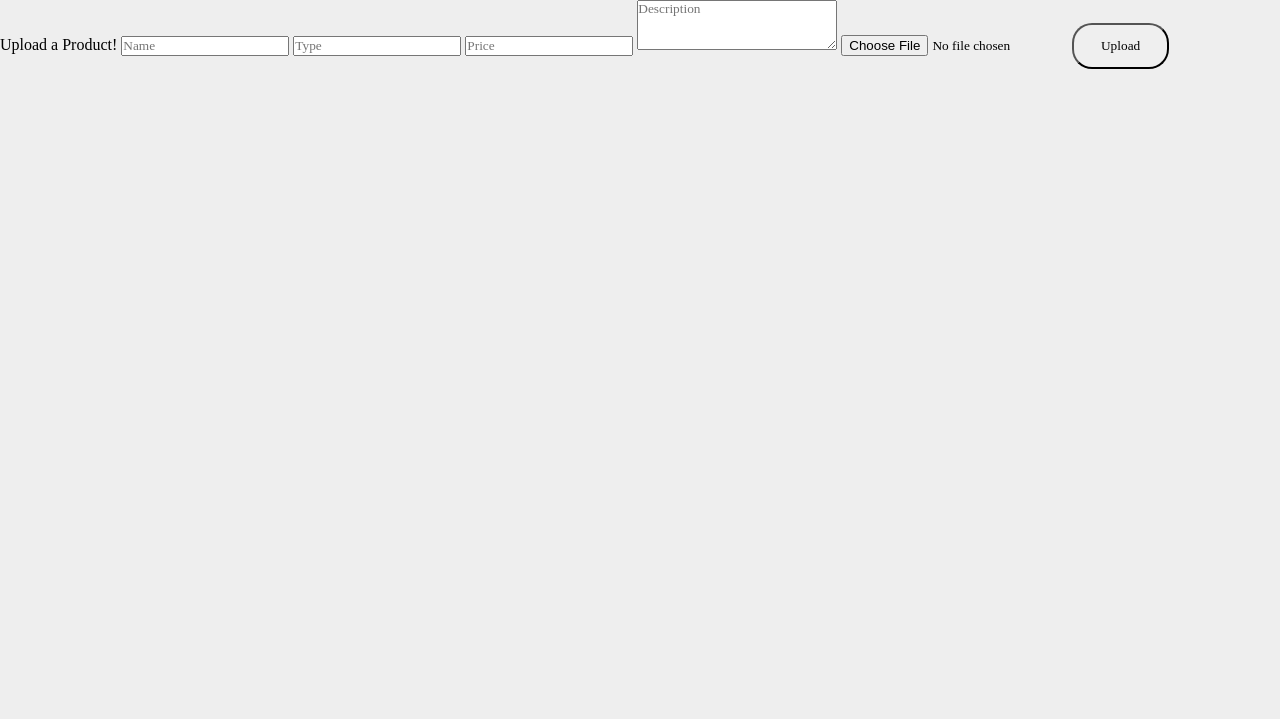
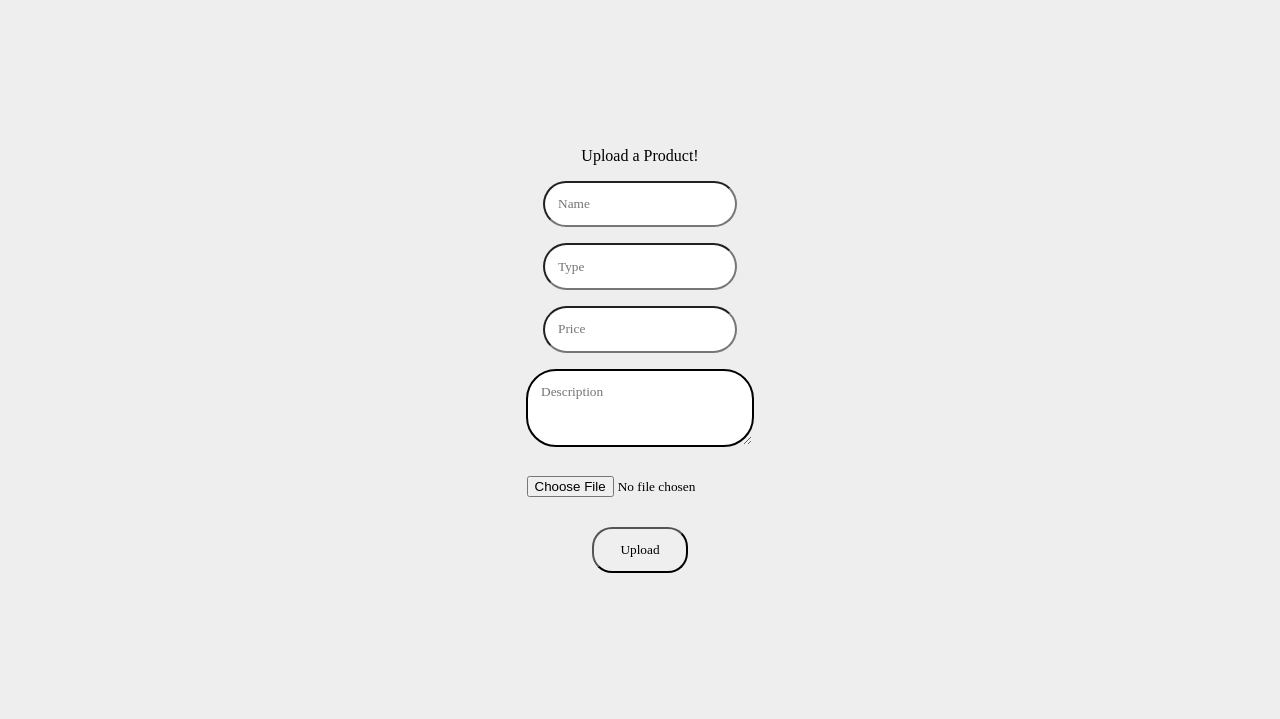
Before and after one commit to rinesaorllani/ROA_Clothing, a PHP site: page /upload.php in a window 1280 px wide. Shown: the top 719 px of the page. Run offline with PHP 8.4, Linux system fonts and the light colour scheme; the visitor is signed in with stand-in values (Sample User, id 1).

Commit message:
Update styleA.css

```diff
--- a/styleA.css
+++ b/styleA.css
@@ -4,6 +4,55 @@
     padding: 0;
     box-sizing: border-box;
     font-family: 'Times New Roman', Times, serif;
+}
+.background{
+    height: 80vh;
+    display: flex;
+    justify-content: center;
+    align-items: center;
+}
+.logoutt:hover{
+    cursor: pointer;
+    color: rgb(138, 40, 40);
+}
+.logoutt:hover::after{
+    content: "";
+    width: 30%;
+    height: 2px;
+    background: rgb(138, 40, 40);
+    position: absolute;
+    bottom: -4px;
+    left: 20px;
+}
+
+.background-uploaddd{
+    display: flex;
+    height: 90vh;
+    align-items: center;
+    justify-content: center;
+}
+
+.upload{
+    display: flex;
+    flex-direction: column;
+    justify-content: center;
+    align-items: center;
+    gap: 1em;
+}
+
+.upload input{
+    border-radius: 30px;
+    padding: 1em;
+}
+
+.upload textarea{
+    border: 2px solid black;
+    border-radius: 30px;
+    padding: 1em;
+}
+
+#uploadstyle:hover{
+    cursor: pointer;
 }
 
 h1{
@@ -100,6 +149,12 @@ body{
     font-weight: 600;
     color: #1a1a1a;
     transition: 0.3s ease;
+}
+
+#role{
+    padding: 1em;
+    border-radius: 50px;
+    border: 2px solid black;
 }
 
 #navbar li a:hover,
@@ -653,9 +708,7 @@ footer .copyright{
     height: 100vh;
     width: 50%;
 }
-#signUp{
-    display: none;
-}
+
 .div-logins{
     padding: 1.5em;
     background-color: rgba(255, 255, 255, 0.318);
```
